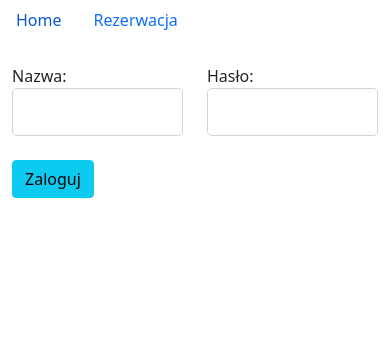
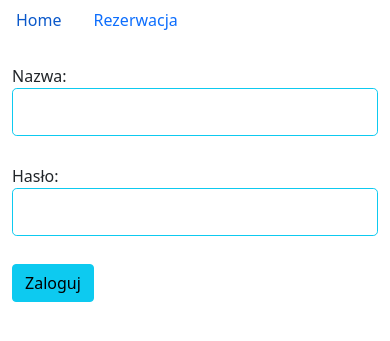
Before and after one commit to KosziDrimi/Nadwislanin, a Flask app: page /login in a window 390 px wide. Shown: the top 341 px of the page. Run offline with Flask 2, Linux system fonts and the light colour scheme; data comes from the database, SQL or seed files in the repository.

Commit message:
color changed

```diff
--- a/templates/login.html
+++ b/templates/login.html
@@ -9,16 +9,16 @@
       {{ form.hidden_tag() }}
 
       <div class="row">
-        <div class="col">
+        <div class="col-md-4">
           <div class="form-group">
             {{ form.username.label(class="form-control-label") }}
-            {{ form.username(class="form-control form-control-lg") }}<br>
+            {{ form.username(class="form-control form-control-lg border-info mb-1") }}<br>
           </div>
         </div>
-        <div class="col">
+        <div class="col-md-4">
           <div class="form-group">
             {{ form.password.label(class="form-control-label") }}
-            {{ form.password(class="form-control form-control-lg") }}<br>
+            {{ form.password(class="form-control form-control-lg border-info mb-1") }}<br>
           </div>
         </div>
       </div>
```
